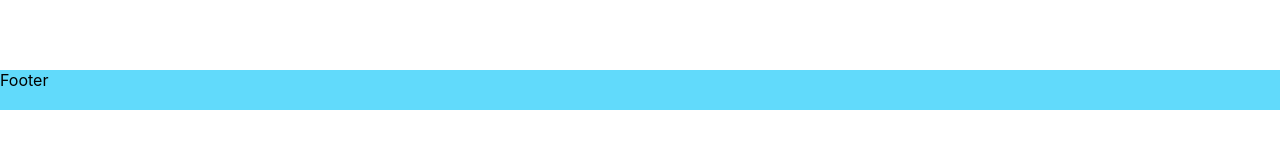
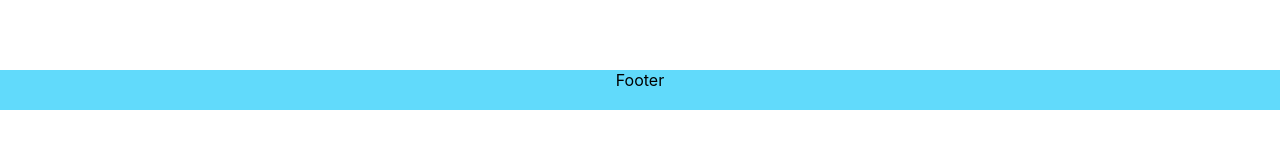
Before and after one commit to robbydhindsa/rd-info-tech, a React (Create React App) app in the folder rd-info-tech-website/: page /contact in a window 1280 px wide. Shown: the part 690-837 px from the top of the page. Before the commit the page ends 800 px from the top, so only its background shows below. Built offline with nearby package versions, Linux system fonts and the light colour scheme.

Commit message:
Stick footer to bottom of page and not cover content

```diff
--- a/rd-info-tech-website/src/App.scss
+++ b/rd-info-tech-website/src/App.scss
@@ -5,6 +5,7 @@
 .page-container {
   position: relative;
   min-height: 100vh;
+  margin-bottom: 2.5rem;
   // background-color: #282c34;
 }
 
--- a/rd-info-tech-website/src/components/footer.scss
+++ b/rd-info-tech-website/src/components/footer.scss
@@ -1,7 +1,8 @@
 .footer-container {
-  position: absolute;
+  position: fixed;
   bottom: 0;
   width: 100%;
   height: 2.5rem;
   background-color: #61dafb;
+  text-align: center;
 }
```
